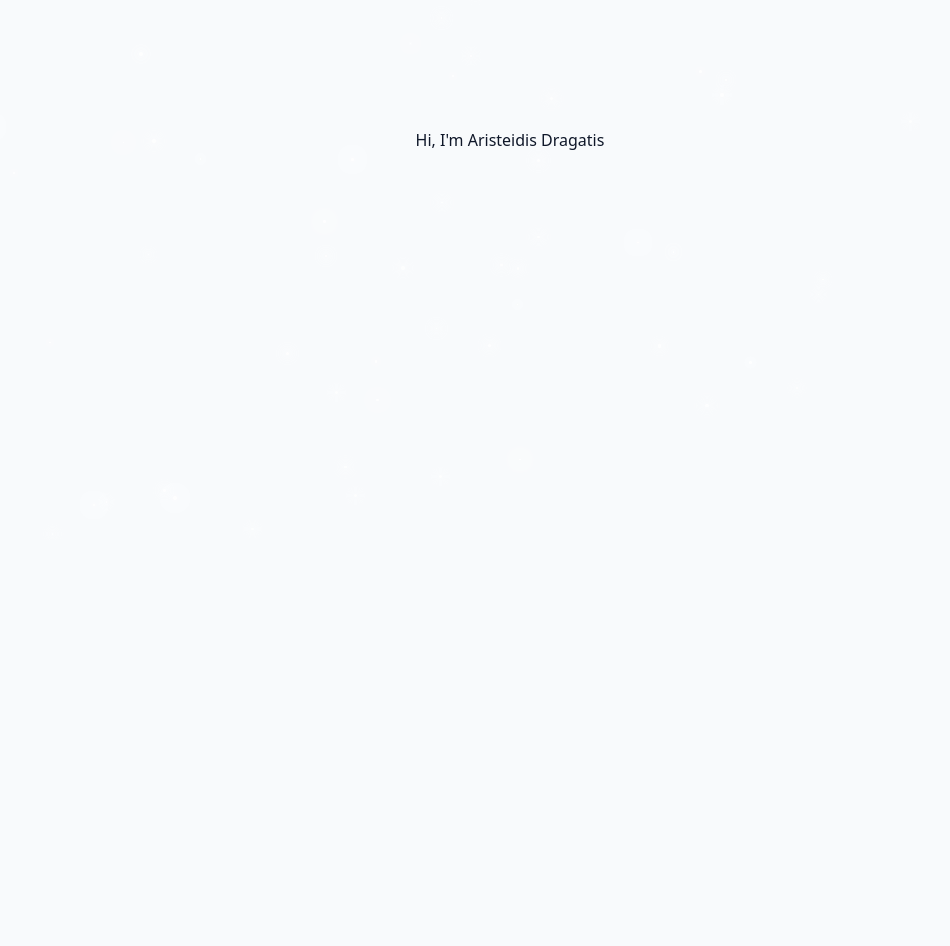
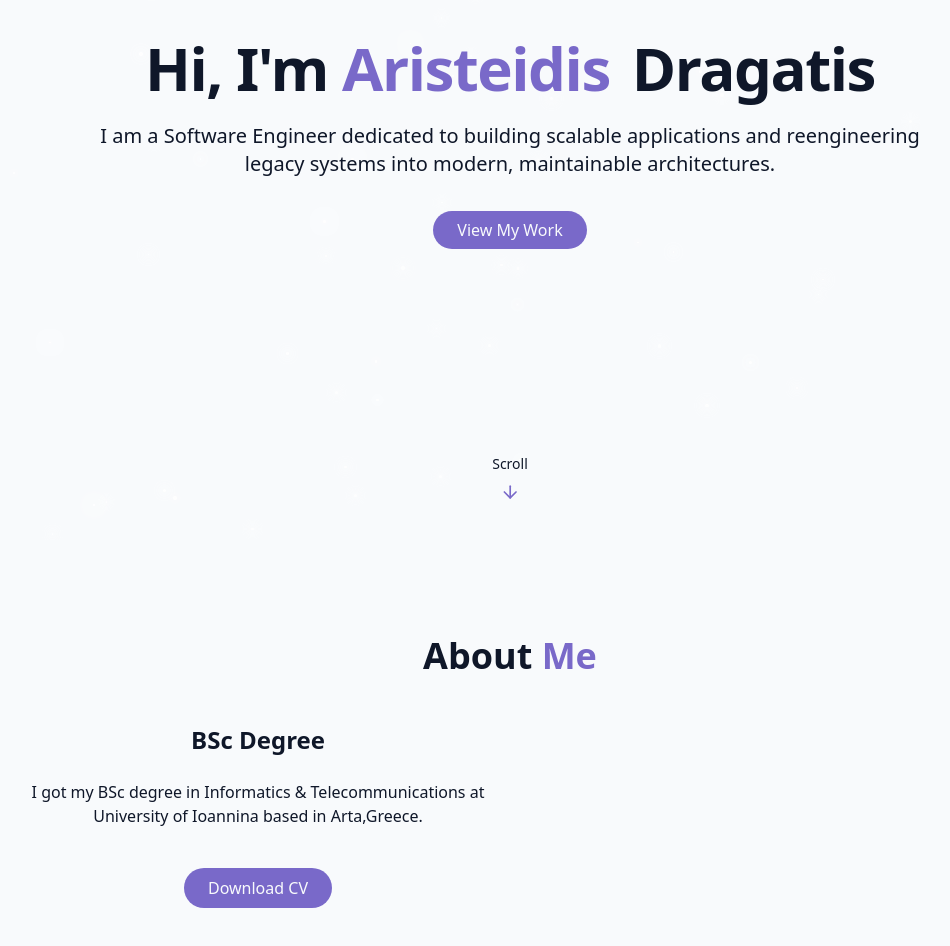
Before and after one commit to AristosDragatis/aristosdragatis.github.io, a React (Vite) app: page / in a window 1280 px wide. Shown: the part 260-1206 px from the top of the page, without its empty margins (130-1080 px from the left). Before the commit the page ends 800 px from the top, so only its background shows below. Built offline with nearby package versions, Linux system fonts and the light colour scheme.

Commit message:
done with HeroSection started AboutSection

```diff
--- /dev/null
+++ b/src/components/AboutSection.jsx
@@ -0,0 +1,34 @@
+
+
+export const AboutSection = () => {
+    return <section id="about" className="py-24 px-4 relative">
+
+        <div className="container mx-auto max-w-5xl">
+            <h2 className="text-3xl md:text-4xl font-bold mb-12 text-center">
+                About <span className="text-primary"> Me</span>
+            </h2>
+
+
+            <div className="grid grid-cols-1 md:grid-cols-2 gap-12 items-center">
+                <div className="space-y-6">
+                    <h3 className="text-2xl font-semibold">BSc Degree</h3>
+
+                    <p className="text-muted-foreground">
+                        I got my BSc degree in Informatics & Telecommunications at University of Ioannina based in Arta,Greece.
+                    </p>
+
+                    <div className="flex flex-col sm:flex-row gap-4 pt-4 justify-center">
+                        <a href="#contact" className="cosmic-button">
+                           Download CV
+                        </a>
+
+                    </div>
+                </div>
+
+                <div>
+
+                </div>
+            </div>
+        </div>
+    </section>
+}
--- a/src/components/HeroSection.jsx
+++ b/src/components/HeroSection.jsx
@@ -1,3 +1,4 @@
+import { ArrowDown } from "lucide-react"
 
 
 
@@ -6,19 +7,26 @@
 
     <div className="container max-w-4xl mx-auto text-center z-10">
         <div className="space-y-6">
-            <h1>
-                <span> Hi, I'm</span>
-                <span> Aristeidis</span>
-                <span> Dragatis</span>
+            <h1 className="text-4xl md:text-6xl font-bold tracking-tight">
+                <span className="opacity-0 animate-fade-in"> Hi, I'm</span>
+                <span className="text-primary opacity-0 animate-fade-in-delay-1"> Aristeidis</span>
+                <span className="text-gradient ml-2 opacity-0 animate-fade-in-delay-2"> Dragatis</span>
             </h1>
-        </div>
 
 
+            <p className="text-lg md:text-xl text-muted-foreground max-2-2xl mx-auto opacity-0 animate-fade-in-delay-3">I am a Software Engineer dedicated to building scalable applications and reengineering legacy systems into modern, maintainable architectures.</p>
 
+            <div className="pt-4 opacity-0 animate-fade-in-delay-4">
+                <a href="#projects" className="cosmic-button">
+                    View My Work
+                </a>
+            </div>
+        </div>
     </div>
 
-
-
-
+    <div className="absolute bottom-8 left-1/2 transform -translate-x-1/2 flex flex-col items-center animate-bounce">
+        <span className="text-sm text-muted-foreground  mb-2">Scroll</span>
+        <ArrowDown className="h-5 w-5 text-primary"/>
+    </div>
     </section>
 }
--- a/src/pages/Home.jsx
+++ b/src/pages/Home.jsx
@@ -2,6 +2,7 @@
 import { StarBackground } from "../components/StarBackground";
 import { ThemeToggle } from "../components/ThemeToggle"
 import { HeroSection } from "../components/HeroSection";
+import { AboutSection } from "../components/AboutSection";
 
 export const Home = () => {
     /*  we use styling from tailwind */
@@ -19,6 +20,7 @@
     {/*  Main content*/ }
     <main>
         <HeroSection/>
+        <AboutSection/>
     </main>
 
     {/*  Footer*/ }
```
